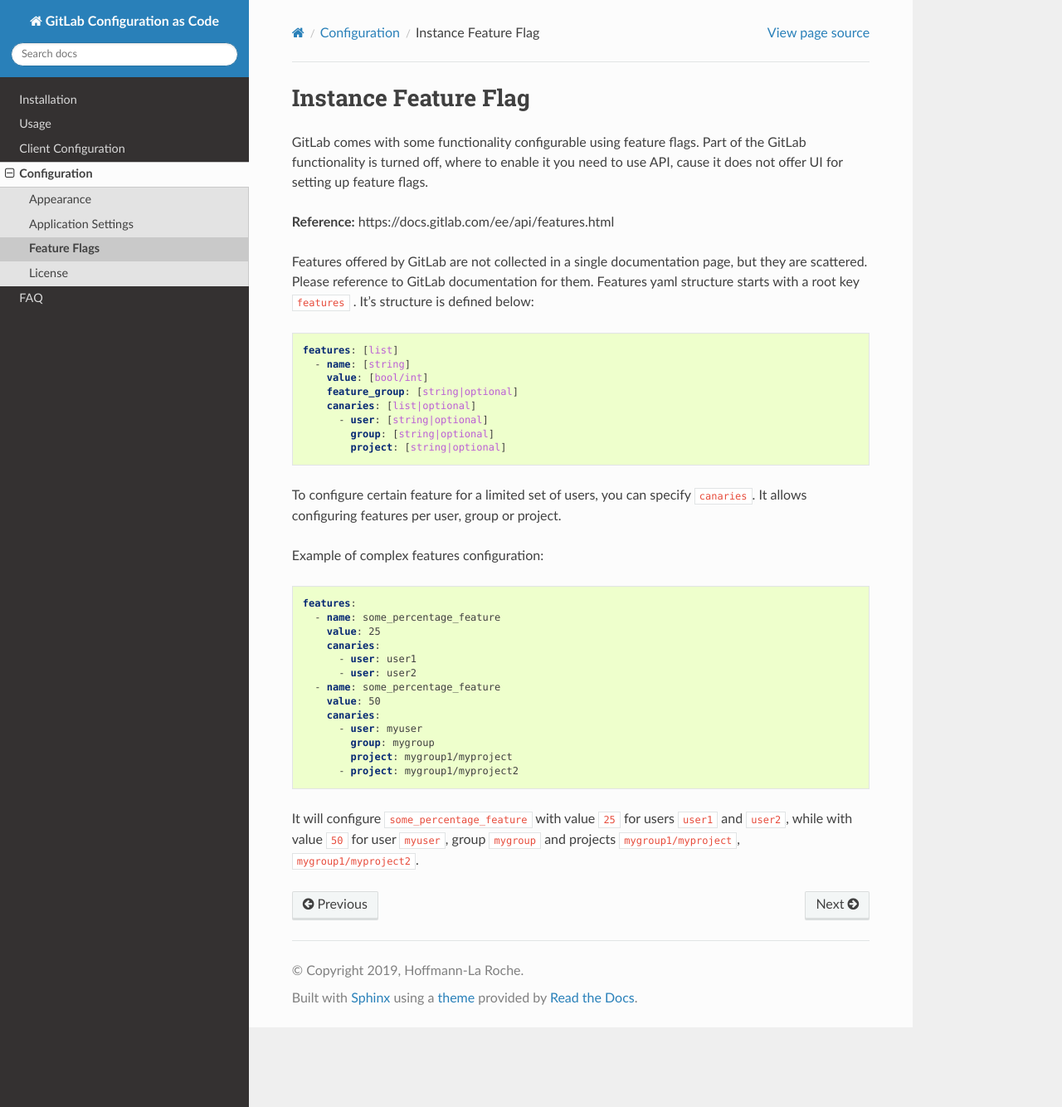
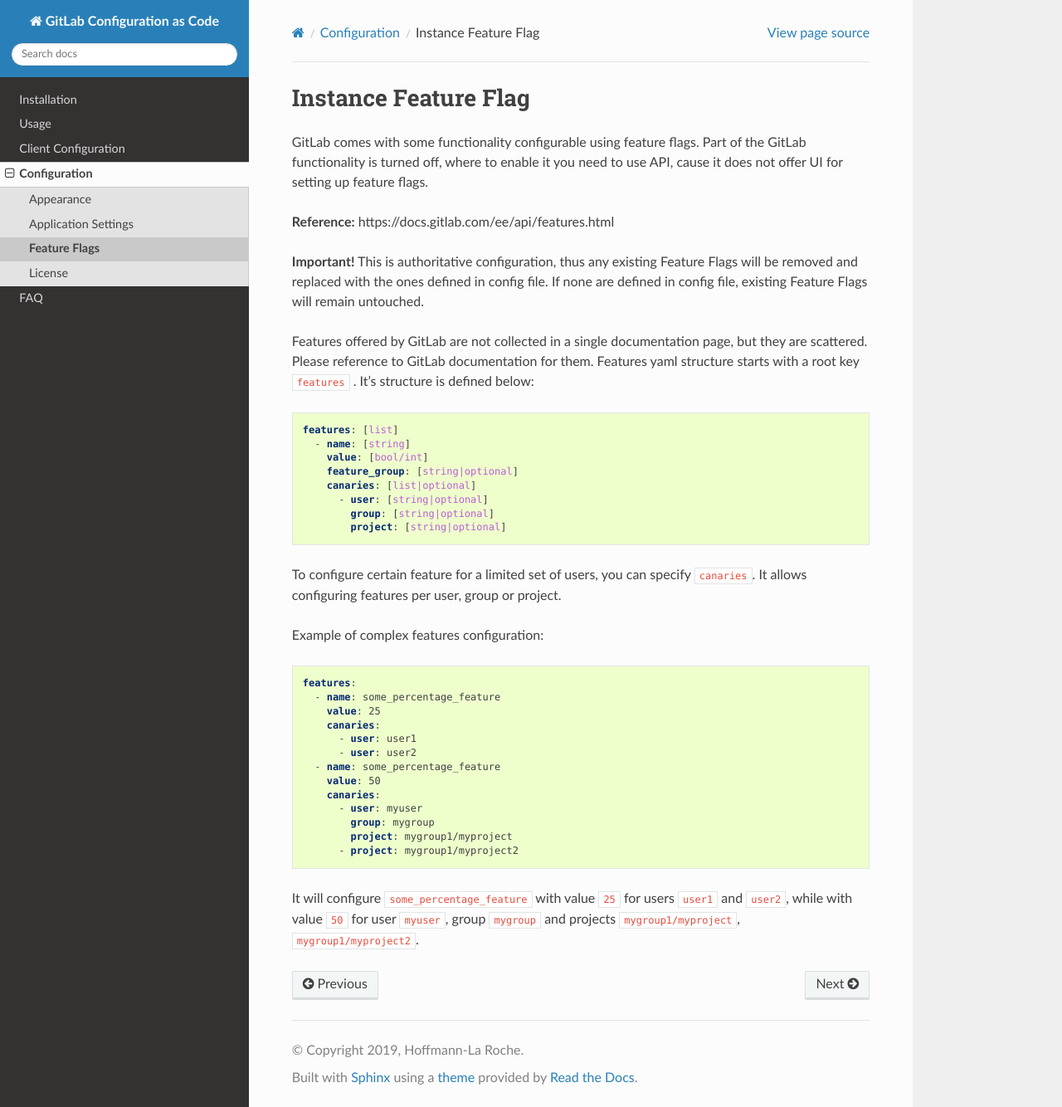
Before and after one commit to Roche/gitlab-configuration-as-code, a Sphinx documentation site: the page built from docs/configuration/features.md, in a window 1280 px wide and 1334 px high. Shown: the whole window at 83% size. Built offline with Sphinx 7.4.7 and the Read the Docs theme 2.0.0, drawn with Linux system fonts in a browser that asks for light colours.

Commit message:
update documentation and logging

```diff
--- a/docs/configuration/features.md
+++ b/docs/configuration/features.md
@@ -4,6 +4,10 @@
 off, where to enable it you need to use API, cause it does not offer UI for setting up feature flags.
 
 **Reference:** https://docs.gitlab.com/ee/api/features.html
+
+**Important!** This is authoritative configuration, thus any existing Feature Flags will be removed
+and replaced with the ones defined in config file. If none are defined in config file, existing Feature Flags
+will remain untouched.
 
 Features offered by GitLab are not collected in a single documentation page, but they are scattered. Please
 reference to GitLab documentation for them.
```
Also changed, not shown: 1 other file.
